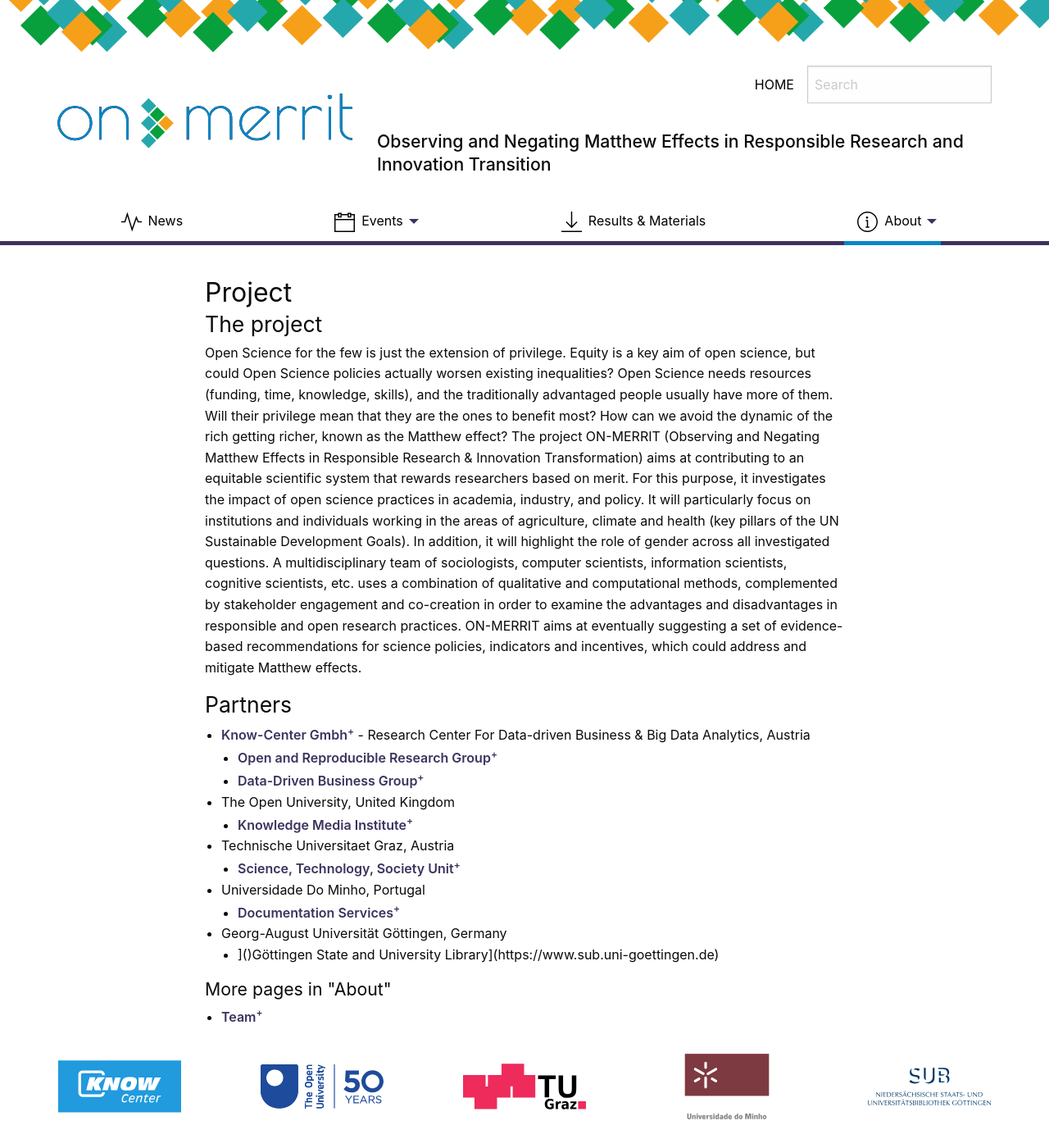
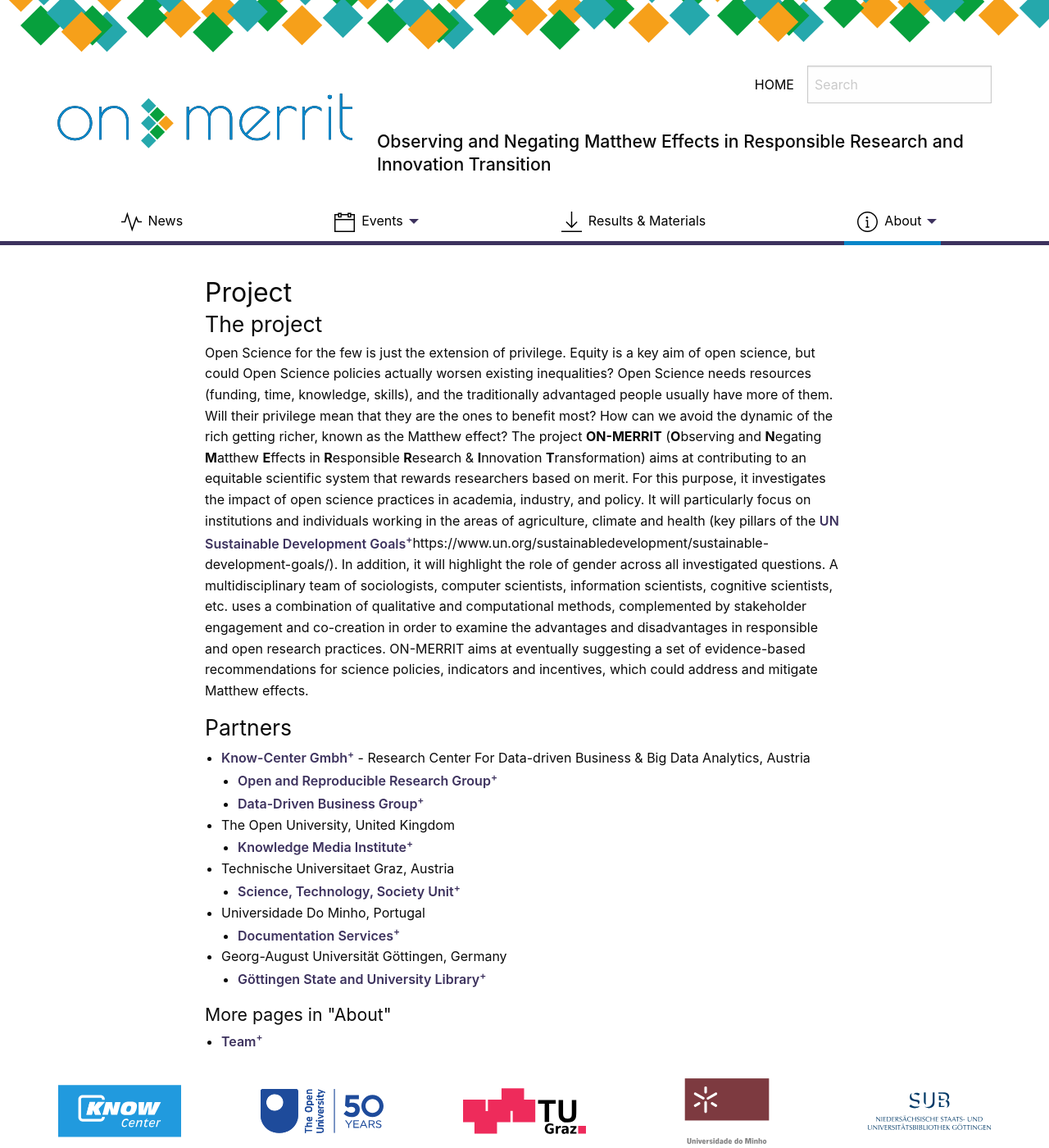
Before and after one commit to subugoe/on-merrit-website, a Jekyll site: the page built from pages/about/project.md, in a window 1280 px wide and 1400 px high. Shown: the whole window at 82% size. Built offline with Jekyll 4.4.1, drawn with Linux system fonts in a browser that asks for light colours; nearby versions of some CDN libraries; comment, search, counter and statistics services are not loaded.

Commit message:
Update project.md

```diff
--- a/pages/about/project.md
+++ b/pages/about/project.md
@@ -11,7 +11,7 @@
 <!-- Start editing content here -->
 ## The project
 Open Science for the few is just the extension of privilege. Equity is a key aim of open science, but could Open Science policies actually worsen existing inequalities? Open Science needs resources (funding, time, knowledge, skills), and the traditionally advantaged people usually have more of them. Will their privilege mean that they are the ones to benefit most? How can we avoid the dynamic of the rich getting richer, known as the Matthew effect?
-The project ON-MERRIT (Observing and Negating Matthew Effects in Responsible Research & Innovation Transformation) aims at contributing to an equitable scientific system that rewards researchers based on merit. For this purpose, it investigates the impact of open science practices in academia, industry, and policy.  It will particularly focus on institutions and individuals working in the areas of agriculture, climate and health (key pillars of the UN Sustainable Development Goals). In addition, it will highlight the role of gender across all investigated questions. A multidisciplinary team of sociologists, computer scientists, information scientists, cognitive scientists, etc. uses a combination of qualitative and computational methods, complemented by stakeholder engagement and co-creation in order to examine the advantages and disadvantages in responsible and open research practices. ON-MERRIT aims at eventually suggesting a set of evidence-based recommendations for science policies, indicators and incentives, which could address and mitigate Matthew effects.
+The project <b>ON-MERRIT</b> (<b>O</b>bserving and <b>N</b>egating <b>M</b>atthew <b>E</b>ffects in <b>R</b>esponsible <b>R</b>esearch & <b>I</b>nnovation <b>T</b>ransformation) aims at contributing to an equitable scientific system that rewards researchers based on merit. For this purpose, it investigates the impact of open science practices in academia, industry, and policy.  It will particularly focus on institutions and individuals working in the areas of agriculture, climate and health (key pillars of the [UN Sustainable Development Goals]()https://www.un.org/sustainabledevelopment/sustainable-development-goals/). In addition, it will highlight the role of gender across all investigated questions. A multidisciplinary team of sociologists, computer scientists, information scientists, cognitive scientists, etc. uses a combination of qualitative and computational methods, complemented by stakeholder engagement and co-creation in order to examine the advantages and disadvantages in responsible and open research practices. ON-MERRIT aims at eventually suggesting a set of evidence-based recommendations for science policies, indicators and incentives, which could address and mitigate Matthew effects.
 
 ## Partners
 - [Know-Center Gmbh](https://www.know-center.tugraz.at/) - Research Center For Data-driven Business & Big Data Analytics, Austria
@@ -24,4 +24,4 @@
 - Universidade Do Minho, Portugal
   - [Documentation Services](http://www.sdum.uminho.pt/)
 - Georg-August Universität Göttingen, Germany
-  - ]()Göttingen State and University Library](https://www.sub.uni-goettingen.de)
+  - [Göttingen State and University Library](https://www.sub.uni-goettingen.de)
```
